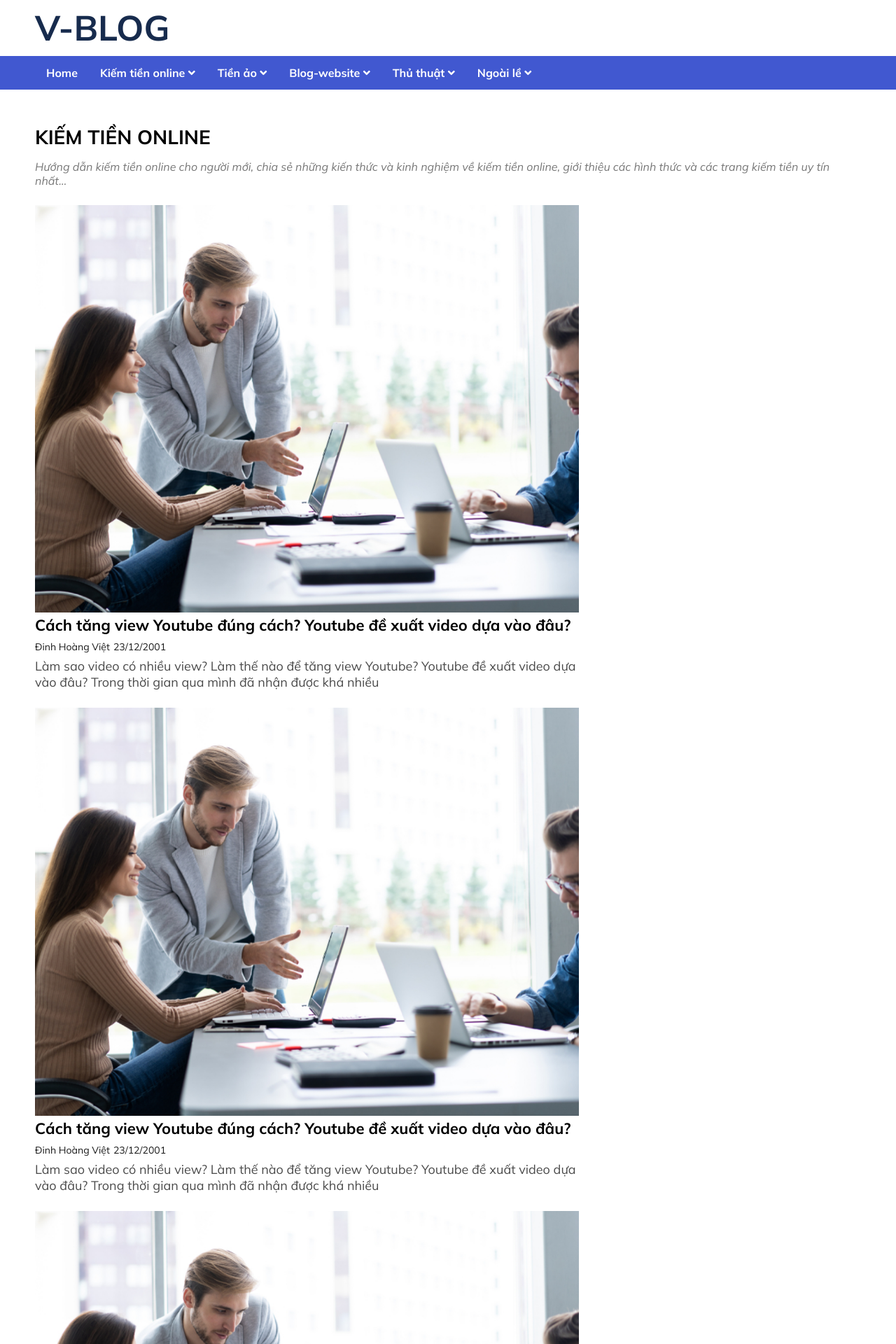
After one commit to Imbugcolor/V-Blog, a PHP site: page /pages/page1.php in a window 1280 px wide. The commit adds this page. Shown: the top 1920 px of the page at 70% size. Run offline with PHP 8.4, Linux system fonts and the light colour scheme; some libraries are stand-ins or nearby versions; some web fonts are replaced.

```diff
--- a/homepage/assets/style.css
+++ b/homepage/assets/style.css
@@ -17,7 +17,7 @@
     box-sizing: border-box;
     outline: none; border:none;
     text-decoration: none;
-    text-transform: capitalize;
+    /* text-transform: capitalize; */
 }
 
 .pd-l-50{
@@ -304,3 +304,55 @@
 
 }
 /* End Section - post - 2 */
+
+/***************************************** Page 1 CSS ******************************************************/
+#container{
+    margin-top: 50px;
+}
+
+#about-menu-list-post .menu-tag .name{
+    font-size: 28px;
+    font-weight: bolder;
+}
+#about-menu-list-post .about-tag {
+    margin-top: 15px;
+}
+#about-menu-list-post .about-tag .about{
+    font-size: 16px;
+    font-style: italic;
+    color: #777;
+}
+#all-post-list-menu .item-all-post .thumb-item-all-post img{
+    width: 100%;
+    height: auto;
+}
+.item-all-post{
+    margin-top: 25px;
+}
+.title-item-all-post{
+    font-size: 22px;
+    font-weight: bold;
+    color: #000;
+}
+.title-item-all-post a{
+    text-decoration: none;
+    color:#000;
+}
+.title-item-all-post a:hover{
+    color: #0180c3;
+}
+.author-item-all-post{
+    float: left;
+    margin-right: 5px;
+}
+.author-item-all-post, .time-create-item-all-post{
+    margin-top: 8px;
+    opacity: 0.9;
+    font-size: 14px;
+}
+.about-cont-item-all-post{
+    margin-top: 7px;
+    font-size: 18px;
+    opacity: 0.7;
+}
+/*****************************************END Page 1 CSS ******************************************************/
--- /dev/null
+++ b/homepage/modules/footer.php
@@ -0,0 +1,22 @@
+<script type="text/javascript" src="//code.jquery.com/jquery-1.11.0.min.js"></script>
+<script type="text/javascript" src="//code.jquery.com/jquery-migrate-1.2.1.min.js"></script>
+<script src="../assets/slick/slick.min.js"></script>
+<script>
+    // When the user scrolls the page, execute myFunction
+    window.onscroll = function() {myFunction()};
+
+    // Get the navbar
+    var navbar = document.getElementById("nav-menu");
+
+    // Get the offset position of the navbar
+    var sticky = navbar.offsetTop;
+
+    // Add the sticky class to the navbar when you reach its scroll position. Remove "sticky" when you leave the scroll position
+    function myFunction() {
+    if (window.pageYOffset >= sticky) {
+        navbar.classList.add("sticky")
+    } else {
+        navbar.classList.remove("sticky");
+    }
+    }
+</script>
--- /dev/null
+++ b/homepage/modules/header.php
@@ -0,0 +1,67 @@
+<!DOCTYPE html>
+<html lang="en">
+<head>
+    <meta charset="UTF-8">
+    <meta http-equiv="X-UA-Compatible" content="IE=edge">
+    <meta name="viewport" content="width=device-width, initial-scale=1.0">
+    <!-- font awesome cdn link  -->
+    <link rel="stylesheet" href="https://cdnjs.cloudflare.com/ajax/libs/font-awesome/5.15.3/css/all.min.css">
+    <!--css,grid file link-->
+    <link rel="stylesheet" href="../assets/style.css">
+    <link rel="stylesheet" href="../assets/grid.css">
+    <!--slick slider css jquery cdn-->
+    <link rel="stylesheet" href="../assets/slick/slick.css">
+    <link rel="stylesheet" href="../assets/slick/slick-theme.css">
+    <title>Blog IT</title>
+</head>
+<body>
+    <div id="banner" class="pd-l-50 pd-r-50">
+        <a href="#">V-BLOG</a>
+    </div>
+    <div id="nav-menu" class="pd-l-50 pd-r-50">
+        <nav id="categories">
+            <a class="home" href="../index.php">Home</a>
+                <div class="subnav">
+                    <button onclick="window.location.href='page1.php';" class="subnavbtn">Kiếm tiền online <i class="fas fa-angle-down"></i></button>
+                    <div class="subnav-content">
+                        <a href="#">Kiếm tiền trên youtube</a><br>
+                        <a href="#">Tiếp thị liên kết</a><br>
+                        <a href="#">Kiếm tiền từ blog</a><br>
+                    </div>
+                </div>
+                <div class="subnav">
+                    <button onclick="window.location.href='page2.php';" class="subnavbtn">Tiền ảo <i class="fas fa-angle-down"></i></button>
+                    <div class="subnav-content">
+                        <a href="#">Bitcoin</a><br>
+                        <a href="#">Altcoin</a><br>
+                        <a href="#">Sàn giao dịch</a><br>
+                    </div>
+                </div>
+                <div class="subnav">
+                    <button onclick="window.location.href='page3.php';" class="subnavbtn">Blog-website <i class="fas fa-angle-down"></i></button>
+                    <div class="subnav-content">
+                        <a href="#">Wordpress</a><br>
+                        <a href="#">Blogspot</a><br>
+                        <a href="#">Hosting-Domain</a><br>
+                        <a href="#">SEO</a><br>
+                    </div>
+                </div>
+                <div class="subnav">
+                    <button onclick="window.location.href='page4.php';" class="subnavbtn">Thủ thuật <i class="fas fa-angle-down"></i></button>
+                    <div class="subnav-content">
+                        <a href="#">Thủ thuật máy tínhh</a><br>
+                        <a href="#">Thủ thuật điện thoại</a><br>
+                        <a href="#">Phần mềm</a><br>
+                        <a href="#">Facebook</a><br>
+                        <a href="#">Tài chính online</a><br>
+                    </div>
+                </div>
+                <div class="subnav">
+                    <button onclick="window.location.href='page5.php';" class="subnavbtn">Ngoài lề <i class="fas fa-angle-down"></i></button>
+                    <div class="subnav-content">
+                        <a href="#">Mua sắm</a><br>
+                        <a href="#">Giải trí</a><br>
+                    </div>
+                </div>
+        </nav>
+    </div>
--- /dev/null
+++ b/homepage/pages/page1.php
@@ -0,0 +1,128 @@
+<?php
+    include('../modules/header.php');
+?>
+<body>
+    <div id="container" class="pd-l-50 pd-r-50">
+        <div id="about-menu-list-post">
+            <div class="menu-tag">
+                <h4 class="name">
+                    KIẾM TIỀN ONLINE
+                </h4>
+            </div>
+            <div class="about-tag">
+                <p class="about">
+                Hướng dẫn kiếm tiền online cho người mới, chia sẻ những kiến thức và kinh nghiệm về kiếm tiền online, giới thiệu các hình thức và các trang kiếm tiền uy tín nhất…
+                </p>
+            </div>
+        </div>
+        <div id="all-post-list-menu">
+            <div class="row">
+                <div class="all-post-wrapper col-8">
+                    <div class="item-all-post">
+                            <div class="row">
+                                <div class="thumb-item-all-post col-4 col-md-12 col-sm-12">
+                                    <a href="">
+                                    <img src="../assets/image/Untitled-design-113.png" alt="" class="image-item-all-post">
+                                    </a>
+                                </div>
+                                <div class="about-item-all-post col-8 col-md-12 col-sm-12">
+                                    <div class="title-item-all-post">
+                                        <a href="">
+                                        <p>Cách tăng view Youtube đúng cách? Youtube đề xuất video dựa vào đâu?</p>
+                                        </a>
+                                    </div>
+                                    <div class="author-item-all-post">
+                                        <span>Đinh Hoàng Việt</span>
+                                    </div>
+                                    <div class="time-create-item-all-post">
+                                        <span>23/12/2001</span>
+                                    </div>
+                                    <div class="about-cont-item-all-post">
+                                        <p>Làm sao video có nhiều view? Làm thế nào để tăng view Youtube? Youtube đề xuất video dựa vào đâu? Trong thời gian qua mình đã nhận được khá nhiều</p>
+                                    </div>
+                                </div>
+                            </div>
+                    </div>
+                    <div class="item-all-post">
+                            <div class="row">
+                                <div class="thumb-item-all-post col-4 col-md-12 col-sm-12">
+                                    <a href="">
+                                    <img src="../assets/image/Untitled-design-113.png" alt="" class="image-item-all-post">
+                                    </a>
+                                </div>
+                                <div class="about-item-all-post col-8 col-md-12 col-sm-12">
+                                    <div class="title-item-all-post">
+                                        <a href="">
+                                        <p>Cách tăng view Youtube đúng cách? Youtube đề xuất video dựa vào đâu?</p>
+                                        </a>
+                                    </div>
+                                    <div class="author-item-all-post">
+                                        <span>Đinh Hoàng Việt</span>
+                                    </div>
+                                    <div class="time-create-item-all-post">
+                                        <span>23/12/2001</span>
+                                    </div>
+                                    <div class="about-cont-item-all-post">
+                                        <p>Làm sao video có nhiều view? Làm thế nào để tăng view Youtube? Youtube đề xuất video dựa vào đâu? Trong thời gian qua mình đã nhận được khá nhiều</p>
+                                    </div>
+                                </div>
+                            </div>
+                    </div>
+                    <div class="item-all-post">
+                            <div class="row">
+                                <div class="thumb-item-all-post col-4 col-md-12 col-sm-12">
+                                    <a href="">
+                                    <img src="../assets/image/Untitled-design-113.png" alt="" class="image-item-all-post">
+                                    </a>
+                                </div>
+                                <div class="about-item-all-post col-8 col-md-12 col-sm-12">
+                                    <div class="title-item-all-post">
+                                        <a href="">
+                                        <p>Cách tăng view Youtube đúng cách? Youtube đề xuất video dựa vào đâu?</p>
+                                        </a>
+                                    </div>
+                                    <div class="author-item-all-post">
+                                        <span>Đinh Hoàng Việt</span>
+                                    </div>
+                                    <div class="time-create-item-all-post">
+                                        <span>23/12/2001</span>
+                                    </div>
+                                    <div class="about-cont-item-all-post">
+                                        <p>Làm sao video có nhiều view? Làm thế nào để tăng view Youtube? Youtube đề xuất video dựa vào đâu? Trong thời gian qua mình đã nhận được khá nhiều</p>
+                                    </div>
+                                </div>
+                            </div>
+                    </div>
+                    <div class="item-all-post">
+                            <div class="row">
+                                <div class="thumb-item-all-post col-4 col-md-12 col-sm-12">
+                                    <a href="">
+                                    <img src="../assets/image/Untitled-design-113.png" alt="" class="image-item-all-post">
+                                    </a>
+                                </div>
+                                <div class="about-item-all-post col-8 col-md-12 col-sm-12">
+                                    <div class="title-item-all-post">
+                                        <a href="">
+                                        <p>Cách tăng view Youtube đúng cách? Youtube đề xuất video dựa vào đâu?</p>
+                                        </a>
+                                    </div>
+                                    <div class="author-item-all-post">
+                                        <span>Đinh Hoàng Việt</span>
+                                    </div>
+                                    <div class="time-create-item-all-post">
+                                        <span>23/12/2001</span>
+                                    </div>
+                                    <div class="about-cont-item-all-post">
+                                        <p>Làm sao video có nhiều view? Làm thế nào để tăng view Youtube? Youtube đề xuất video dựa vào đâu? Trong thời gian qua mình đã nhận được khá nhiều</p>
+                                    </div>
+                                </div>
+                            </div>
+                    </div>
+                </div>
+            </div>
+        </div>
+    </div>
+</body>
+<?php
+    include('../modules/footer.php');
+?>
```
Also changed, not shown: homepage/index.php (renamed from homepage/index.html, +6 -6 lines), homepage/pages/page2.php (added, +9 -0 lines), homepage/pages/page3.php (added, +9 -0 lines), homepage/pages/page4.php (added, +9 -0 lines), homepage/pages/page5.php (added, +9 -0 lines).
